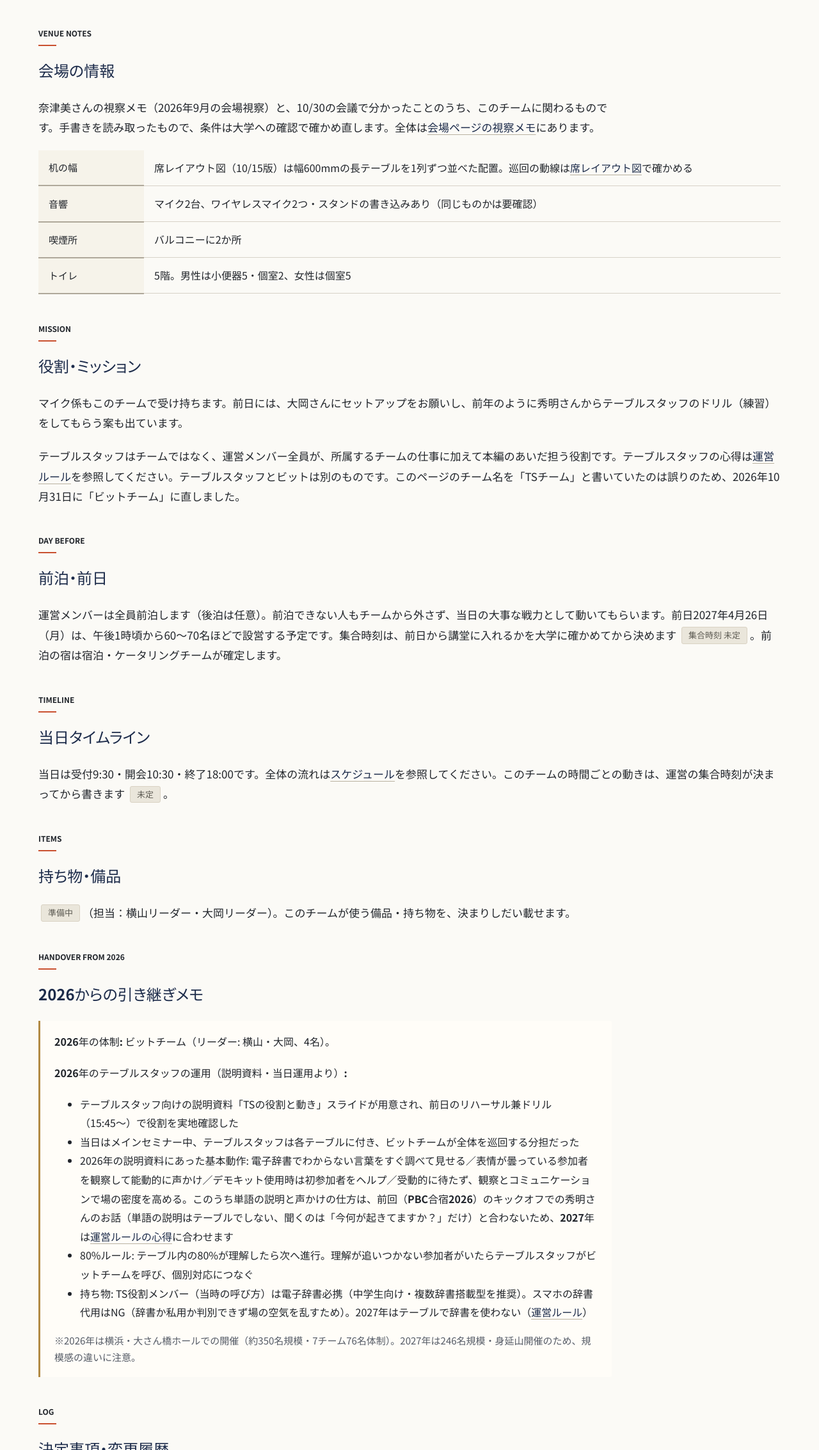
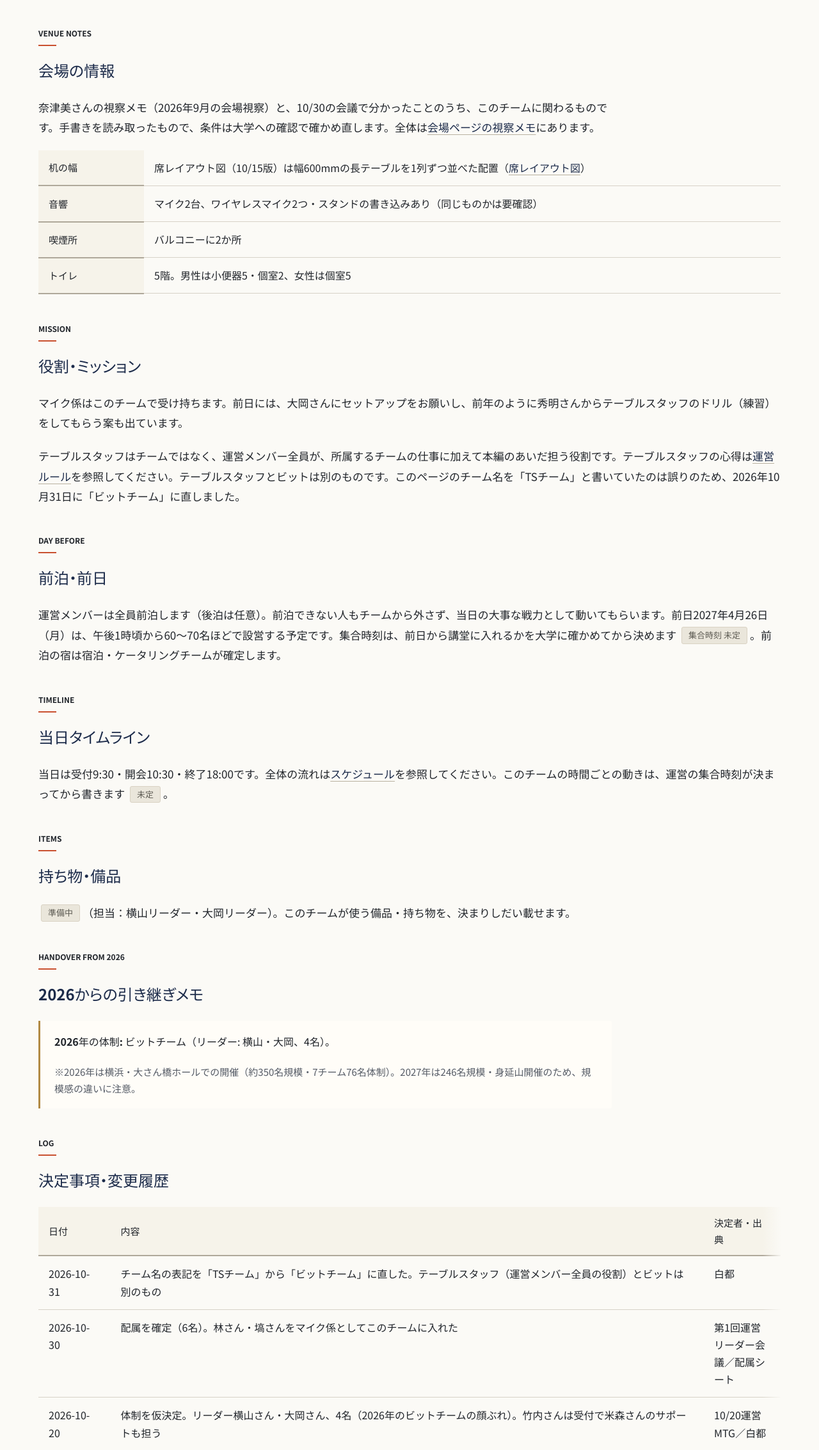
Before and after one commit to hakuto-t/pbc-camp-2027, a plain HTML site: page ops-jx9rmblg/teams/ts.html in a window 1280 px wide. Shown: the part 1635-3902 px from the top of the page at 64% size. Drawn offline with Linux system fonts and the light colour scheme.

Commit message:
運営ハブ：ビットのページからテーブルスタッフの運用を外し、ビットがテーブルスタッフを支援・巡回すると読める記述と辞書の調達を外す
Co-Authored-By: Claude Opus 5.5 <noreply@anthropic.com>

```diff
--- a/ops-jx9rmblg/js/ops-config.js
+++ b/ops-jx9rmblg/js/ops-config.js
@@ -33,7 +33,7 @@ var OPS_CONFIG = {
     { slug: "yudo",      name: "誘導チーム",     leader: "出口さん（サブ: 川又さん・福上玲央さん）", members: "38名", mission: "駐車場・ゴンドラ・お寺の入口から受付まで、帰りの退場誘導、靴を入れる袋の受け渡し", status: "doing" },
     { slug: "uketsuke",  name: "受付チーム",     leader: "米森さん（受付ユニット: 梅原沙織さん／席案内ユニット: 安立さん）", members: "26名", mission: "仮受付・本受付・クローク・受付後の席案内", status: "doing" },
     { slug: "moshikomi", name: "申込管理チーム", leader: "奈津美さん", members: "3名", mission: "申込・入金管理・参加者名簿。当日は受付を手伝う", status: "doing" },
-    { slug: "ts",        name: "ビットチーム",   leader: "横山さん・大岡さん", members: "6名（マイク係2名を含む）", mission: "ビット・マイク係", status: "doing" },
+    { slug: "ts",        name: "ビットチーム",   leader: "横山さん・大岡さん", members: "6名（マイク係2名を含む）", mission: "マイク係ほか", status: "doing" },
     { slug: "shukuhaku", name: "宿泊・ケータリングチーム", leader: "上嶋さん", members: "4名", mission: "運営メンバーの前泊の宿・当日の昼食（参加者全員分を覚林坊が引き受け）・ケータリング", status: "doing" }
   ],
 
--- a/ops-jx9rmblg/teams/ts.html
+++ b/ops-jx9rmblg/teams/ts.html
@@ -84,7 +84,7 @@
       <div class="table-wrap">
         <table class="table role-table">
           <tbody>
-            <tr><th>机の幅</th><td>席レイアウト図（10/15版）は幅600mmの長テーブルを1列ずつ並べた配置。巡回の動線は<a href="../venue.html#layout">席レイアウト図</a>で確かめる</td></tr>
+            <tr><th>机の幅</th><td>席レイアウト図（10/15版）は幅600mmの長テーブルを1列ずつ並べた配置（<a href="../venue.html#layout">席レイアウト図</a>）</td></tr>
             <tr><th>音響</th><td>マイク2台、ワイヤレスマイク2つ・スタンドの書き込みあり（同じものかは要確認）</td></tr>
             <tr><th>喫煙所</th><td>バルコニーに2か所</td></tr>
             <tr><th>トイレ</th><td>5階。男性は小便器5・個室2、女性は個室5</td></tr>
@@ -101,7 +101,7 @@
         <p class="sec-head__en" aria-hidden="true">Mission</p>
         <h2 class="sec-head__title">役割・ミッション</h2>
       </div>
-      <p>マイク係もこのチームで受け持ちます。前日には、大岡さんにセットアップをお願いし、前年のように秀明さんからテーブルスタッフのドリル（練習）をしてもらう案も出ています。</p>
+      <p>マイク係はこのチームで受け持ちます。前日には、大岡さんにセットアップをお願いし、前年のように秀明さんからテーブルスタッフのドリル（練習）をしてもらう案も出ています。</p>
       <p>テーブルスタッフはチームではなく、運営メンバー全員が、所属するチームの仕事に加えて本編のあいだ担う役割です。テーブルスタッフの心得は<a href="../rules.html#tablestaff">運営ルール</a>を参照してください。テーブルスタッフとビットは別のものです。このページのチーム名を「TSチーム」と書いていたのは誤りのため、2026年10月31日に「ビットチーム」に直しました。</p>
     </section>
     <!-- /CONTENT:mission -->
@@ -150,15 +150,6 @@
       </div>
       <div class="handover-box">
         <p><strong>2026年の体制:</strong> ビットチーム（リーダー: 横山・大岡、4名）。</p>
-        <p><strong>2026年のテーブルスタッフの運用（説明資料・当日運用より）:</strong></p>
-        <ul>
-          <li>テーブルスタッフ向けの説明資料「TSの役割と動き」スライドが用意され、前日のリハーサル兼ドリル（15:45〜）で役割を実地確認した</li>
-          <li>当日はメインセミナー中、テーブルスタッフは各テーブルに付き、ビットチームが全体を巡回する分担だった</li>
-          <li>2026年の説明資料にあった基本動作: 電子辞書でわからない言葉をすぐ調べて見せる／表情が曇っている参加者を観察して能動的に声かけ／デモキット使用時は初参加者をヘルプ／受動的に待たず、観察とコミュニケーションで場の密度を高める。<strong>このうち単語の説明と声かけの仕方は、前回（PBC合宿2026）のキックオフでの秀明さんのお話（単語の説明はテーブルでしない、聞くのは「今何が起きてますか？」だけ）と合わないため、2027年は<a href="../rules.html#tablestaff">運営ルールの心得</a>に合わせます</strong></li>
-          <li>80%ルール: テーブル内の80%が理解したら次へ進行。理解が追いつかない参加者がいたらテーブルスタッフがビットチームを呼び、個別対応につなぐ</li>
-          <li>持ち物: TS役割メンバー（当時の呼び方）は電子辞書必携（中学生向け・複数辞書搭載型を推奨）。スマホの辞書代用はNG（辞書か私用か判別できず場の空気を乱すため）。2027年はテーブルで辞書を使わない（<a href="../rules.html#tablestaff">運営ルール</a>）</li>
-        </ul>
-        <!-- TODO(TS説明資料): 2026年「TSの役割と動き」スライドの共有権限・2027年転用可否を確認し、関連リンクに追記する -->
         <p class="caption">※2026年は横浜・大さん橋ホールでの開催（約350名規模・7チーム76名体制）。2027年は246名規模・身延山開催のため、規模感の違いに注意。</p>
       </div>
     </section>
```
Also changed, not shown: ops-jx9rmblg/rules.html (+3 -4 lines), ops-jx9rmblg/teams/bihin.html (+1 -1 lines), ops-jx9rmblg/teams/tokatsu.html (+1 -1 lines).
